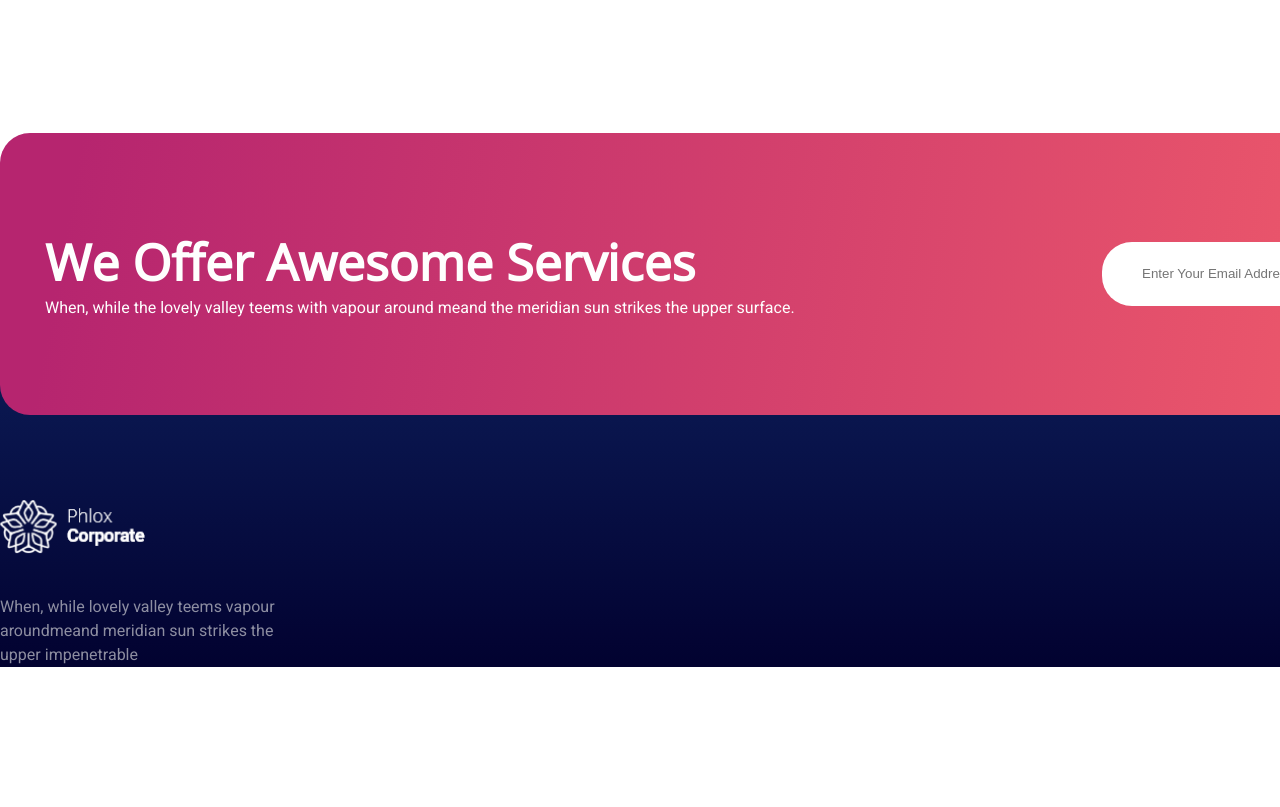
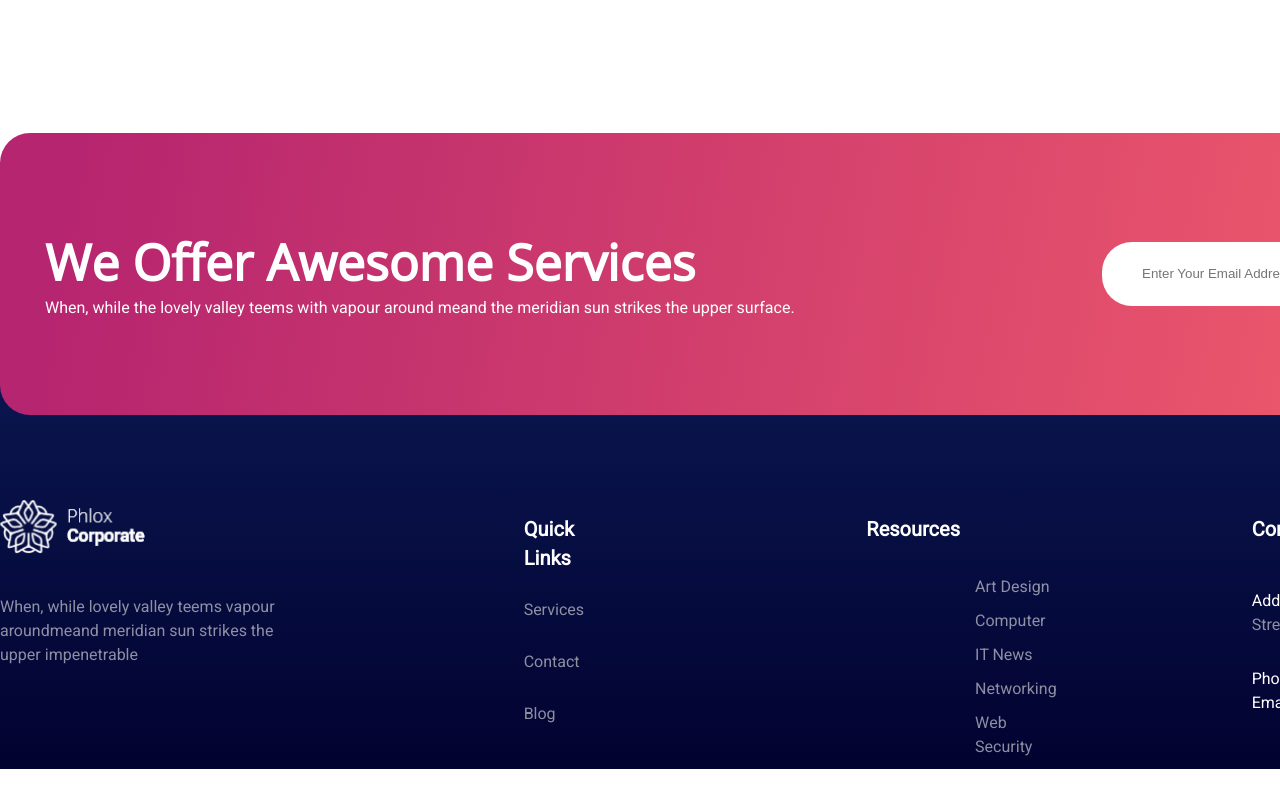
Before and after one commit to CaldatoLuca/proj-html-vuejs, a Vue app: page / in a window 1280 px wide. Shown: the part 6901-7708 px from the top of the page. Before the commit the page ends 7638 px from the top, so only its background shows below. Built offline with nearby package versions, Linux system fonts and the light colour scheme.

Commit message:
feat: footer contacts

```diff
--- a/src/components/Footer.vue
+++ b/src/components/Footer.vue
@@ -27,8 +27,8 @@ footer {
   background: linear-gradient(
     to top,
     $bg-blue-dark 0%,
-    $bg-blue-light 55%,
-    white 56%,
+    $bg-blue-light 70%,
+    white 71%,
     white 100%
   );
 }
--- a/src/components/FooterContact.vue
+++ b/src/components/FooterContact.vue
@@ -50,7 +50,7 @@ export default {
 
 <template>
   <div class="contacts">
-    <div class="container">
+    <div class="container flex">
       <!-- first component -->
       <FooterContactText :text="contactText" />
 
@@ -72,8 +72,11 @@ export default {
 .contacts {
   color: rgba(234, 234, 234, 0.6);
   margin-bottom: 70px;
-  a {
+  :deep(a) {
     color: rgba(234, 234, 234, 0.6);
+  }
+  :deep(.text-white) {
+    font-size: 20px;
   }
 }
 </style>
--- a/src/components/FooterContactContactsUs.vue
+++ b/src/components/FooterContactContactsUs.vue
@@ -6,9 +6,50 @@ export default {
 
 <template>
   <!-- *contact contactus -->
-  <div class="contact-cs"></div>
+  <div class="contact-cs">
+    <!-- title -->
+    <div class="title text-white fw-b">{{ contactUs.title }}</div>
+
+    <!-- address -->
+    <div class="address">
+      <p>
+        <span class="important">{{ contactUs.address.important }}</span
+        >{{ contactUs.address.text }}
+      </p>
+    </div>
+
+    <!-- phone -->
+    <div class="phone">
+      <p>
+        <span class="important">{{ contactUs.phone.important }}</span
+        >{{ contactUs.phone.text }}
+      </p>
+    </div>
+
+    <!-- email -->
+    <div class="email">
+      <p>
+        <span class="important">{{ contactUs.email.important }}</span
+        >{{ contactUs.email.text }}
+      </p>
+    </div>
+  </div>
 </template>
 
 <style scoped lang="scss">
 @use "../assets/scss/partials/variables" as *;
+
+.contact-cs {
+  padding-top: 15px;
+
+  .title {
+    margin-bottom: 45px;
+  }
+  .address {
+    margin-bottom: 30px;
+  }
+  .important {
+    color: $text-white;
+  }
+}
 </style>
--- a/src/components/FooterContactLinks.vue
+++ b/src/components/FooterContactLinks.vue
@@ -6,9 +6,25 @@ export default {
 
 <template>
   <!-- *contact links -->
-  <div class="contact-links"></div>
+  <ul class="contact-links">
+    <li class="text-white fw-b">{{ links.title }}</li>
+    <li v-for="link in links.list">
+      <a href="">{{ link }}</a>
+    </li>
+  </ul>
 </template>
 
 <style scoped lang="scss">
 @use "../assets/scss/partials/variables" as *;
+
+.contact-links {
+  padding-top: 15px;
+  margin-right: 280px;
+  .text-white {
+    margin-bottom: 25px;
+  }
+  li {
+    margin-bottom: 28px;
+  }
+}
 </style>
--- a/src/components/FooterContactResources.vue
+++ b/src/components/FooterContactResources.vue
@@ -6,9 +6,26 @@ export default {
 
 <template>
   <!-- *contact resources -->
-  <div class="contact-resources"></div>
+  <div class="contact-resources flex">
+    <div class="title text-white fw-b">{{ resource.title }}</div>
+    <ul>
+      <li v-for="link in resource.list">
+        <a href="">{{ link }}</a>
+      </li>
+    </ul>
+  </div>
 </template>
 
 <style scoped lang="scss">
 @use "../assets/scss/partials/variables" as *;
+.contact-resources {
+  padding-top: 15px;
+  margin-right: 180px;
+  ul {
+    padding: 60px 15px 0 15px;
+    li {
+      margin-bottom: 10px;
+    }
+  }
+}
 </style>
--- a/src/components/FooterContactText.vue
+++ b/src/components/FooterContactText.vue
@@ -22,10 +22,10 @@ export default {
 <style scoped lang="scss">
 @use "../assets/scss/partials/variables" as *;
 .contact-text {
-  width: 18%;
-  margin-right: 80px;
+  margin-right: 100px;
   .text {
     margin-top: 40px;
+    width: 73%;
   }
 }
 </style>
```
